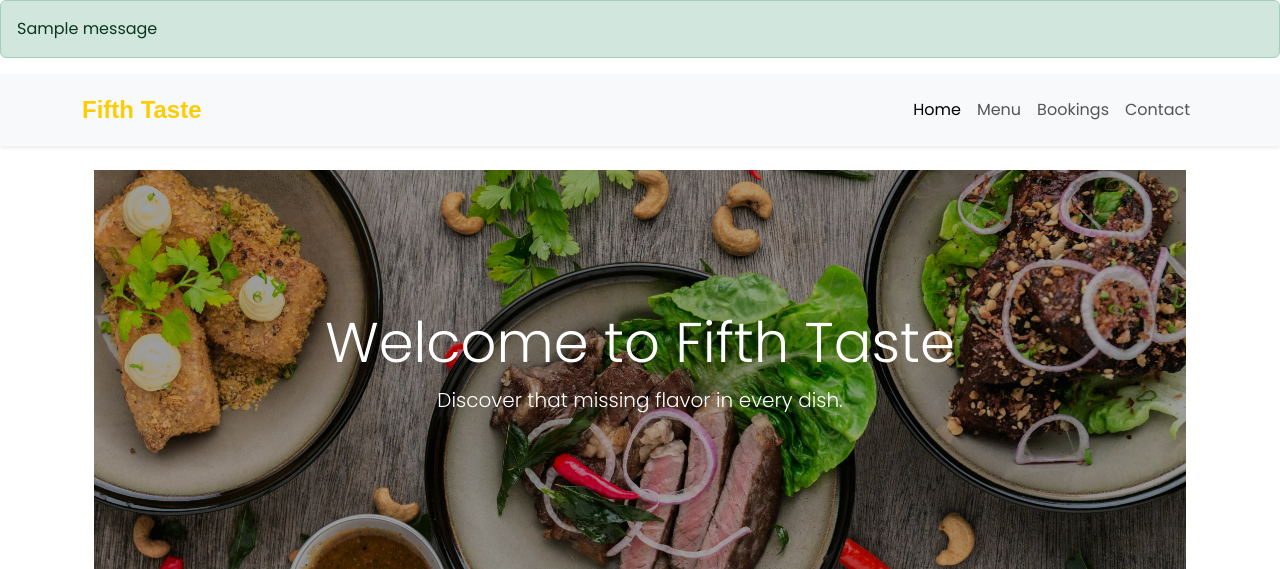
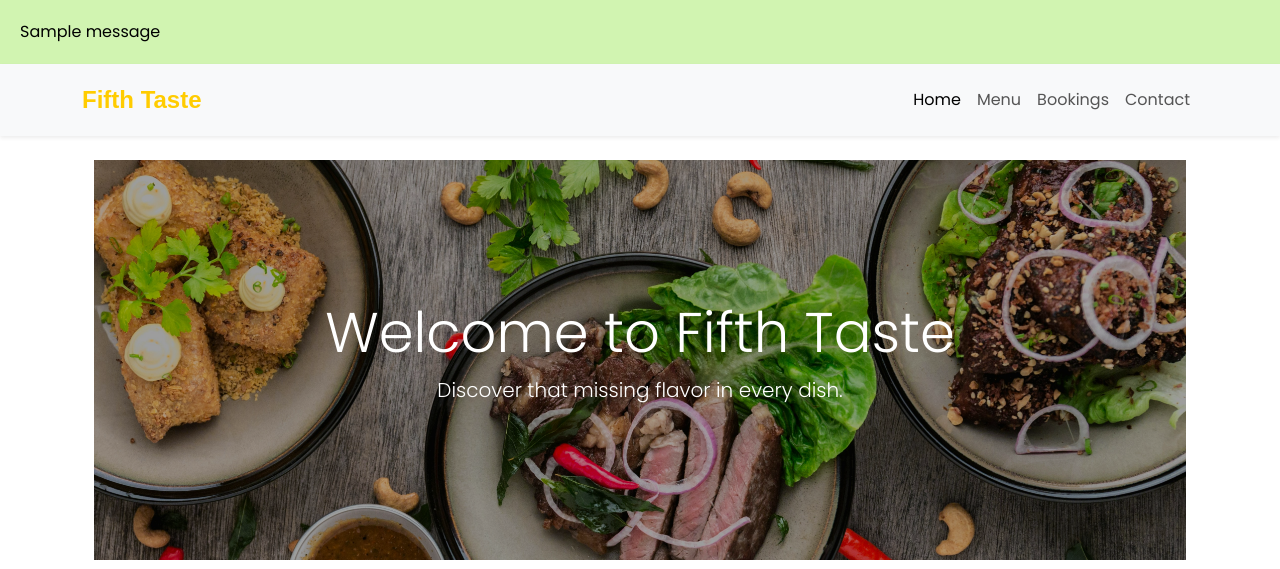
Before and after one commit to emilywade/fifth-taste, a Django app: page / in a window 1280 px wide. Shown: the top 569 px of the page. Run offline with Django 4.2, Linux system fonts and the light colour scheme; tables that the repository leaves empty hold one stand-in row (values such as "Sample post"); one stand-in notice (Sample message) is shown; some libraries are stand-ins or nearby versions; some web fonts are replaced.

Commit message:
formatting success and error messages

```diff
--- a/bookings/admin.py
+++ b/bookings/admin.py
@@ -7,7 +7,7 @@ class BookingAdmin(admin.ModelAdmin):
 
     list_filter = ['date', 'time', 'num_guests']
 
-    list_display = ['name', 'email', 'date', 'time', 'num_guests', 'special_requests']
+    list_display = ['name', 'table_number', 'date', 'time', 'num_guests', 'special_requests']
 
     list_editable = ['num_guests', 'special_requests']
 
--- a/static/css/style.css
+++ b/static/css/style.css
@@ -150,3 +150,17 @@ form {
     text-align: center;
     margin-top: 40px;
 }
+
+.custom-message.error-message {
+    background-color: #f598a1;
+    color: black;
+}
+
+.custom-message.success-message {
+    background-color: #d1f4b1;
+    color: black;
+}
+
+.custom-message {
+    padding: 20px;
+}
--- a/templates/base.html
+++ b/templates/base.html
@@ -33,7 +33,7 @@
     {% if messages %}
         <div class="message-wrapper">
             {% for message in messages %}
-                <div class="alert alert-success" role="alert">
+                <div class="custom-message {% if message.tags == 'error' %} error-message {% else %} success-message {% endif %}" role="alert">
                     {{ message }}
                 </div>
             {% endfor %}
```
